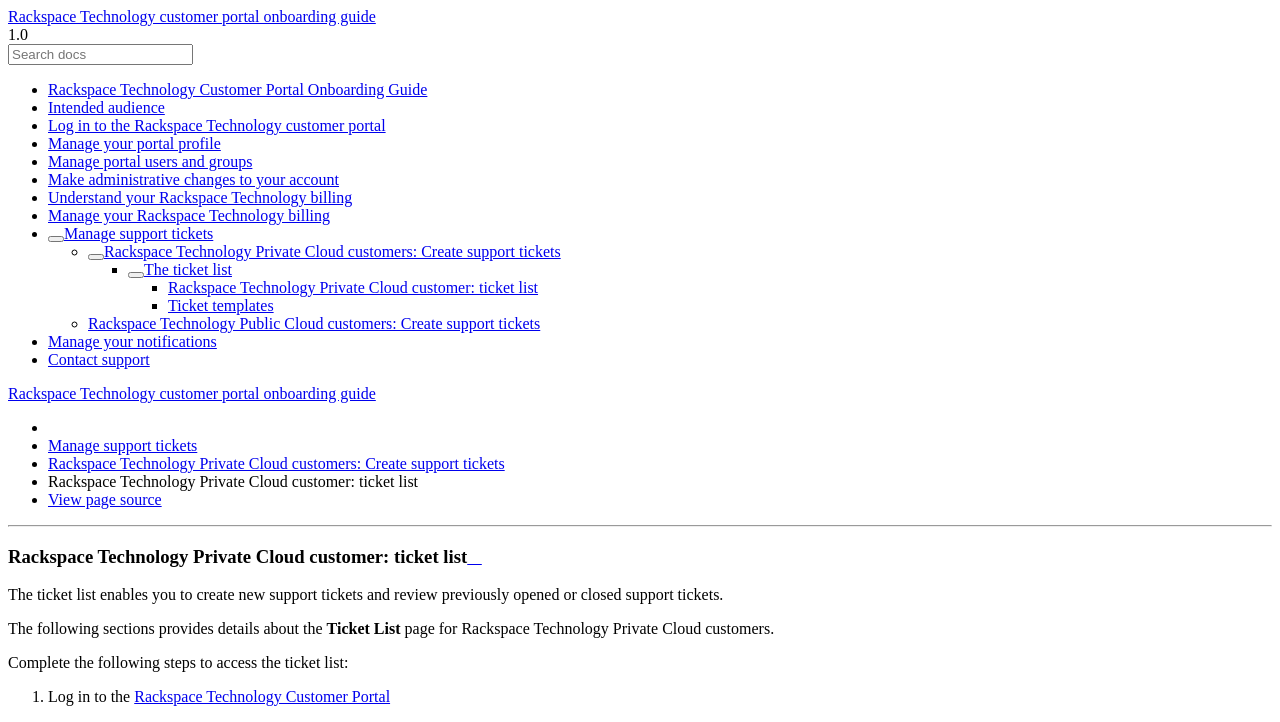
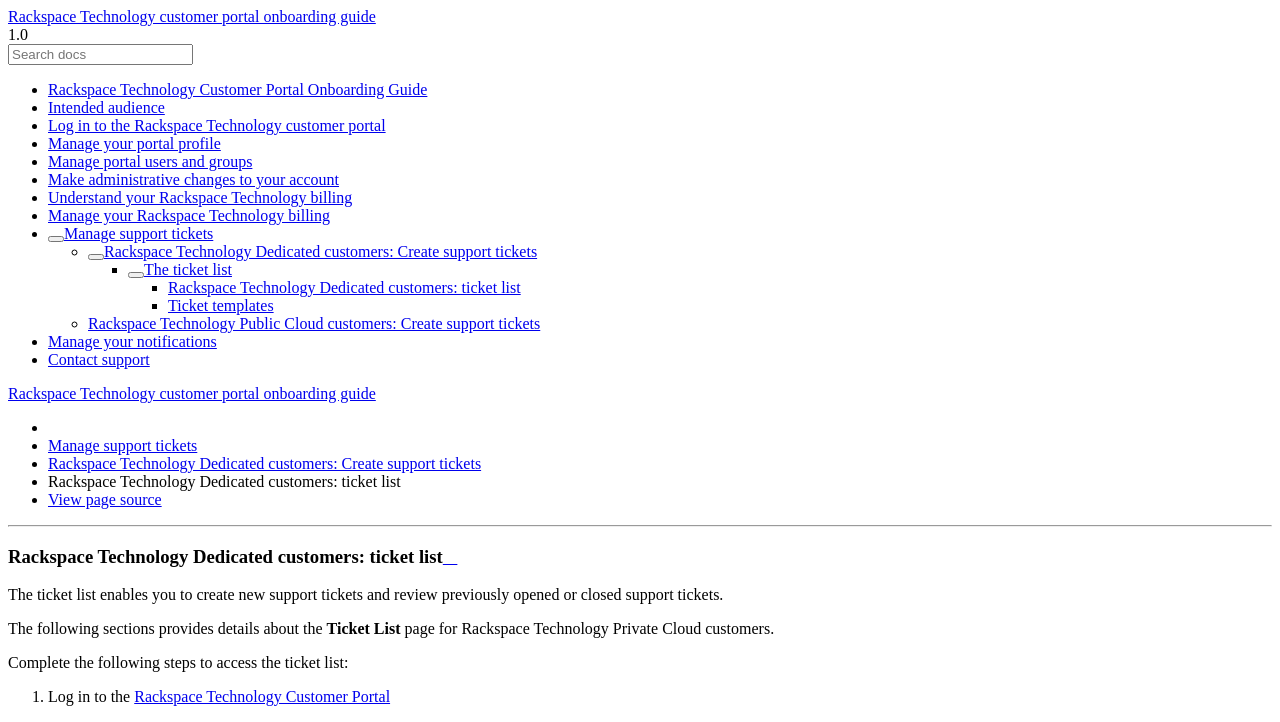
Before and after one commit to rackerlabs/docs-portal-onboarding-guide, a Sphinx documentation site: the page built from docs/tickets/ticket_private_list.rst, in a window 1280 px wide. Shown: the top 722 px of the page. Built offline with Sphinx 7.4.7 and the Read the Docs theme 2.0.0, drawn with Linux system fonts in a browser that asks for light colours.

Commit message:
updates to private cloud verbiage around tickets

```diff
--- a/docs/tickets/ticket_private.rst
+++ b/docs/tickets/ticket_private.rst
@@ -1,8 +1,8 @@
 .. _ticket_private:
 
-====================================================================
-Rackspace Technology Private Cloud customers: Create support tickets
-====================================================================
+===========================================================================
+Rackspace Technology Dedicated customers: Create support tickets
+===========================================================================
 
 The following sections explain how Rackspace Technology
 Private Cloud customers can create and view support tickets.
--- a/docs/tickets/ticket_private_list.rst
+++ b/docs/tickets/ticket_private_list.rst
@@ -1,7 +1,7 @@
 .. _ticket_private_list:
 
 ========================================================
-Rackspace Technology Private Cloud customer: ticket list
+Rackspace Technology Dedicated customers: ticket list
 ========================================================
 
 The ticket list enables you to create new support tickets and
```
